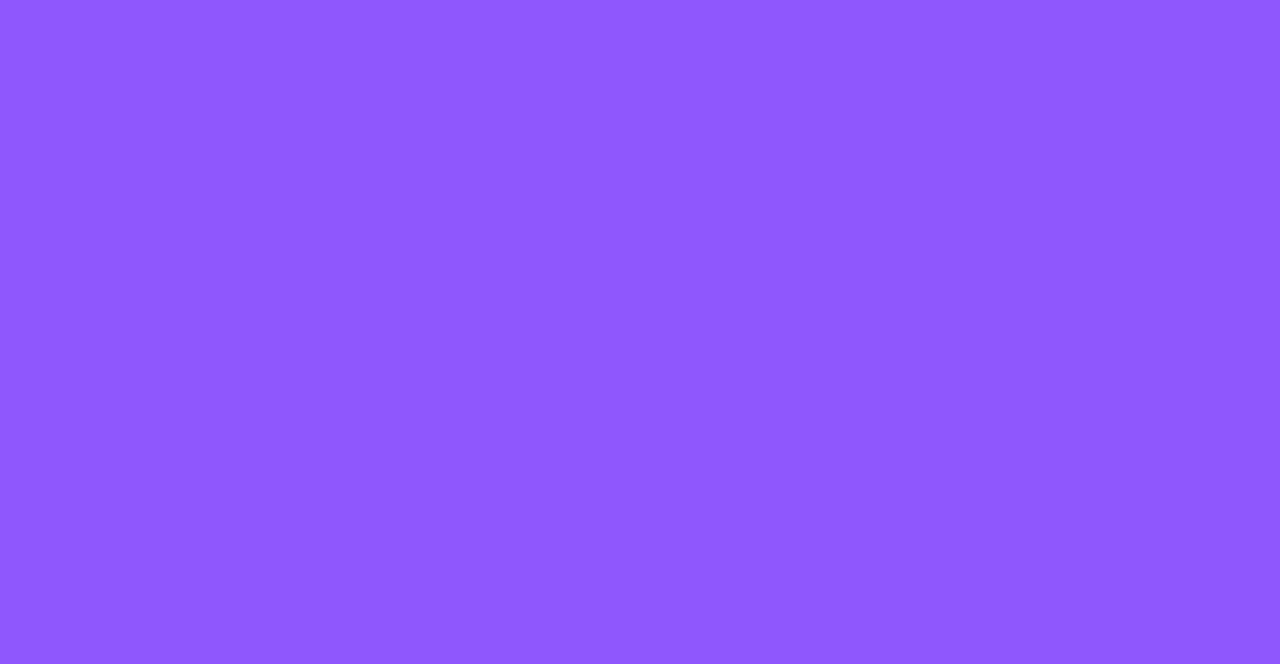
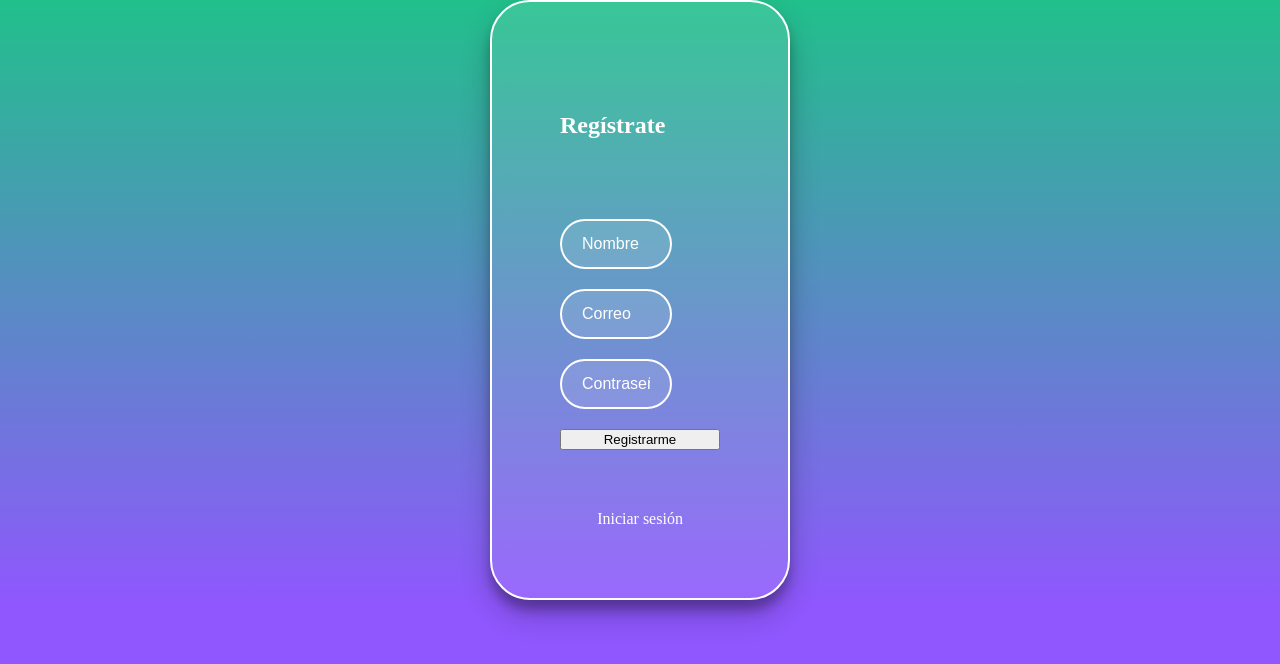
Before and after one commit to alexis-ramos/VideoPage, a React app: page /register in a window 1280 px wide. Shown: the top 664 px of the page. Built offline with nearby package versions, Linux system fonts and the light colour scheme; a web font is replaced by a local one.

Commit message:
Se agrega Switch al App para manejar las rutas

```diff
--- /dev/null
+++ b/src/assets/styles/components/Register.scss
@@ -0,0 +1,49 @@
+.register {
+  background-image: linear-gradient(#21c08b, #8f57fd);
+  display: flex;
+  align-items: center;
+  flex-direction: column;
+  justify-content: center;
+  padding: 0px 30px;
+  min-height: calc(
+    100vh - 200px
+  ); /* El ancho será igual al tamaño de todo el height menos 200px (100px del header + 100px del footer) */
+}
+
+.register__container {
+  background-color: rgba(255, 255, 255, 0.1);
+  border: 2px solid white;
+  border-radius: 40px;
+  box-shadow: 0 14px 28px rgba(0, 0, 0, 0.25), 0 10px 10px rgba(0, 0, 0, 0.22);
+  color: white;
+  display: flex;
+  flex-direction: column;
+  justify-content: space-around;
+  min-height: 600px;
+  padding: 60px 68px 40px;
+  width: 300px;
+}
+
+.register__container--form {
+  display: flex;
+  flex-direction: column;
+}
+
+.register__container a {
+  color: white;
+  font-size: 16px;
+  text-align: center;
+  text-decoration: none;
+}
+
+.register__container a:hover {
+  text-decoration: underline;
+}
+
+.footer {
+  align-items: center;
+  background-color: #8f57fd;
+  display: flex;
+  height: 100px;
+  width: 100%;
+}
--- a/src/containers/Login.jsx
+++ b/src/containers/Login.jsx
@@ -1,28 +1,37 @@
-import React from 'react';
-import '../assets/styles/components/Login.scss';
-import googleIcon from '../assets/static/google-icon.png';
-import twitterIcon from '../assets/static/twitter-icon.png';
+import React from "react";
+import "../assets/styles/components/Login.scss";
+import googleIcon from "../assets/static/google-icon.png";
+import twitterIcon from "../assets/static/twitter-icon.png";
 
 const Login = () => (
-    <section className="login">
-        <section className="login__container">
+  <section className='login'>
+    <section className='login__container'>
       <h2>Inicia sesión</h2>
-            <form className="login__container--form">
-                <input className="input" type="text" placeholder="Correo" />
-                <input className="input" type="password" placeholder="Contraseña" />
-                <button className="button">Iniciar sesión</button>
-                <div className="login__container--remember-me">
+      <form className='login__container--form'>
+        <input className='input' type='text' placeholder='Correo' />
+        <input className='input' type='password' placeholder='Contraseña' />
+        <button className='button'>Iniciar sesión</button>
+        <div className='login__container--remember-me'>
           <label>
-                        <input type="checkbox" name="" id="cbox1" value="checkbos" />Recuérdame
+            <input type='checkbox' name='' id='cbox1' value='checkbos' />
+            Recuérdame
           </label>
           <a href='/'>Olvidé mi contraseña</a>
         </div>
       </form>
-            <section className="login__container--social-media">
-                <div><img src={googleIcon} />Inicia sesión con Google</div>
-                <div><img src={twitterIcon} alt="Twitter" />Inicia sesión con Twitter</div>
+      <section className='login__container--social-media'>
+        <div>
+          <img src={googleIcon} alt='google' />
+          Inicia sesión con Google
+        </div>
+        <div>
+          <img src={twitterIcon} alt='Twitter' />
+          Inicia sesión con Twitter
+        </div>
       </section>
-            <p className="login__container--register">No tienes ninguna cuenta <a href="">Regístrate</a></p>
+      <p className='login__container--register'>
+        No tienes ninguna cuenta <a href=''>Regístrate</a>
+      </p>
     </section>
   </section>
 );
--- /dev/null
+++ b/src/containers/Register.jsx
@@ -0,0 +1,19 @@
+import React from "react";
+import "../assets/styles/components/Register.scss";
+
+const Register = () => (
+  <section className='register'>
+    <section className='register__container'>
+      <h2>Regístrate</h2>
+      <form className='register__container--form'>
+        <input className='input' type='text' placeholder='Nombre' />
+        <input className='input' type='text' placeholder='Correo' />
+        <input className='input' type='password' placeholder='Contraseña' />
+        <button className='button'>Registrarme</button>
+      </form>
+      <a href=''>Iniciar sesión</a>
+    </section>
+  </section>
+);
+
+export default Register;
--- a/src/routes/App.js
+++ b/src/routes/App.js
@@ -1,13 +1,17 @@
-import React from 'react';
-import { BrowserRouter, Route } from 'react-router-dom';
-import Home from '../containers/Home';
-import Login from '../containers/Login';
+import React from "react";
+import { BrowserRouter, Switch, Route } from "react-router-dom";
+import Home from "../containers/Home";
+import Login from "../containers/Login";
+import Register from "../containers/Register";
 
 const App = () => (
-    <BrowserRouter>
-        <Route exact path="/" component={Home} />
-        <Route exact path="/login" component={Login} />
-    </BrowserRouter>
+  <BrowserRouter>
+    <Switch>
+      <Route exact path='/' component={Home} />
+      <Route exact path='/login' component={Login} />
+      <Route exact path='/register' component={Register} />
+    </Switch>
+  </BrowserRouter>
 );
 
 export default App;
```
Lines whose indentation alone changed are shown as unchanged.
